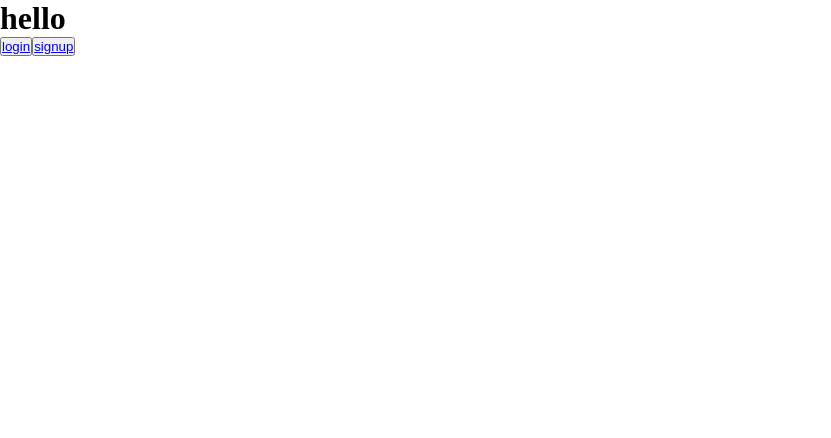
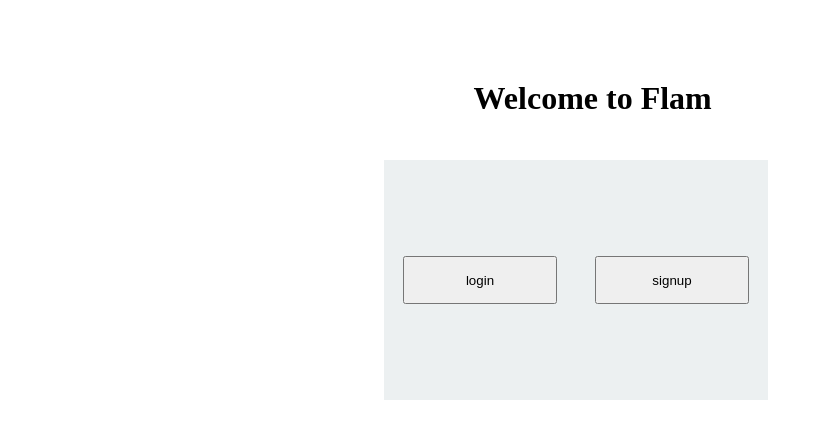
Before and after one commit to rohityadav2604/loginsystem, a React (Create React App) app: page / in a window 1280 px wide. Shown: the top 438 px of the page, without its empty margins (0-831 px from the left). Built offline with nearby package versions, Linux system fonts and the light colour scheme.

Commit message:
complete

```diff
--- /dev/null
+++ b/src/App.css
@@ -0,0 +1,5 @@
+.header{
+    position: absolute;
+    top: 10%;
+    left: 37%;
+}
--- a/src/App.js
+++ b/src/App.js
@@ -3,10 +3,11 @@ import Signup from "./Signup"
 import Login  from "./Login"
 import FrontPage from "./Frontpage"
 import Home from "./Home"
+import "./App.css"
 let App= ()=>{
   return (
     <div>
-     <h1>hello</h1>
+     <h1 className="header">Welcome to Flam</h1>
 
      <Router>
        <Switch>
--- /dev/null
+++ b/src/Front.css
@@ -0,0 +1,22 @@
+*{
+    margin: 0%;
+    padding: 0%;
+}
+
+.front{
+    height: 30%;
+    width: 30%;
+    background-color: #ecf0f1;
+    position: absolute;
+    display: flex;
+    align-items: center;
+    justify-content: space-around;
+    flex-direction: row;
+    top:20%;
+    left :30%;
+}
+.btn{
+    height: 20%;
+    width: 40%;
+
+}
--- a/src/Frontpage.jsx
+++ b/src/Frontpage.jsx
@@ -1,13 +1,17 @@
 import React from "react"
-import {Link} from "react-router-dom"
+import {useHistory} from "react-router-dom"
+import "./Front.css"
 
 
 let Frontpage = (props)=>{
+    let history = useHistory();
     return (
         <>
-        <div>
-        <button><Link to="/login">login</Link></button>
-        <button><Link to="/signup">signup</Link></button>
+
+        <div class="front">
+
+        <button className="btn" onClick = {()=>{history.push("/login")}}>login</button>
+        <button className= "btn" onClick = {()=>{history.push("/signup")}}>signup</button>
         </div>
         </>
     )
--- a/src/Login.jsx
+++ b/src/Login.jsx
@@ -7,10 +7,11 @@ let Login = ()=>{
     let [email , setemail] = useState("");
     let [password , setpassword] = useState("");
 
+
     return (
         <div className="Signup-container">
 
-        <h1>Welcome to Flam</h1>
+
         <label>Email</label>
         <input
          onChange = {(e)=>{setemail(e.currentTarget.value)}}
@@ -20,6 +21,7 @@ let Login = ()=>{
         onChange = {(e)=>{setpassword(e.currentTarget.value)}}
         className="input-container password" type="password"/>
         <button
+        className = "btn-log"
         onClick = {async()=>{
             let user = {email , password};
             let res = await axios.post("/user/login" , user);
--- a/src/Signup.css
+++ b/src/Signup.css
@@ -6,8 +6,23 @@
 .Signup-container{
     height: 50%;
     width: 30%;
-    background-color: aquamarine;
+    background-color: #ecf0f1;
+    position: absolute;
     display: flex;
     align-items: center;
     flex-direction: column;
+    top:20%;
+    left :30%;
 }
+.input-container{
+    margin: 2%;
+    width: 80%;
+    height: 10%;
+    font-size: 100%;
+    background-color: white;
+}
+.btn-log{
+    height: 10%;
+    width: 40%;
+
+}
--- a/src/Signup.jsx
+++ b/src/Signup.jsx
@@ -15,7 +15,7 @@ let Signup = ()=>{
     return (
         <div className="Signup-container">
 
-        <h1>Welcome to Flam</h1>
+
         <label>Name</label>
         <input
         onChange = {(e)=>{
@@ -41,7 +41,7 @@ let Signup = ()=>{
         }}
         className="input-container password" type="password"/>
         <button
-
+         className="btn-log"
         onClick = {async()=>{
             let user = {name , email , password , username};
            let res = await axios.post("/user/signup" , user);
```
